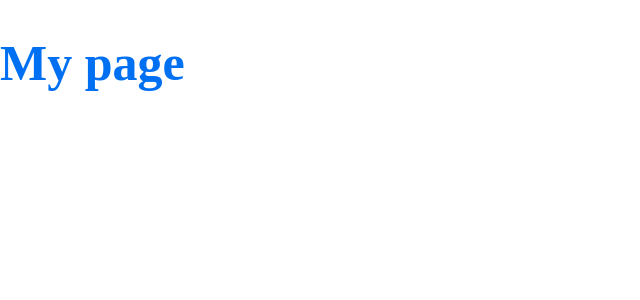
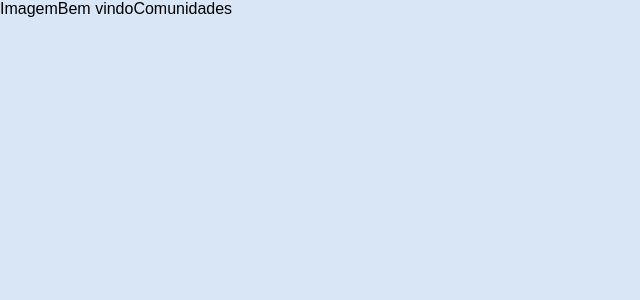
Before and after one commit to MarcusNaufel/alurakut, a Next.js app: page / in a window 1280 px wide. Shown: the top 300 px of the page, without its empty margins (0-640 px from the left). Built offline with nearby package versions, Linux system fonts and the light colour scheme.

Commit message:
início do alurakut

```diff
--- a/pages/_app.js
+++ b/pages/_app.js
@@ -4,7 +4,10 @@ const GlobalStyle = createGlobalStyle`
   body {
     margin: 0;
     padding: 0;
+    background-color: #D9E6F6;
     box-sizing: border-box;
+    font-family: sans-serif;
+
   }
 `
 
--- a/pages/index.js
+++ b/pages/index.js
@@ -6,5 +6,17 @@ const Title = styled.h1`
 `
 
 export default function Home() {
-  return <Title>My page</Title>
+  return (
+  <main>
+    <box>
+      Imagem
+    </box>
+    <box>
+      Bem vindo
+    </box>
+    <box>
+      Comunidades
+    </box>
+  </main>
+  );
 }
```
